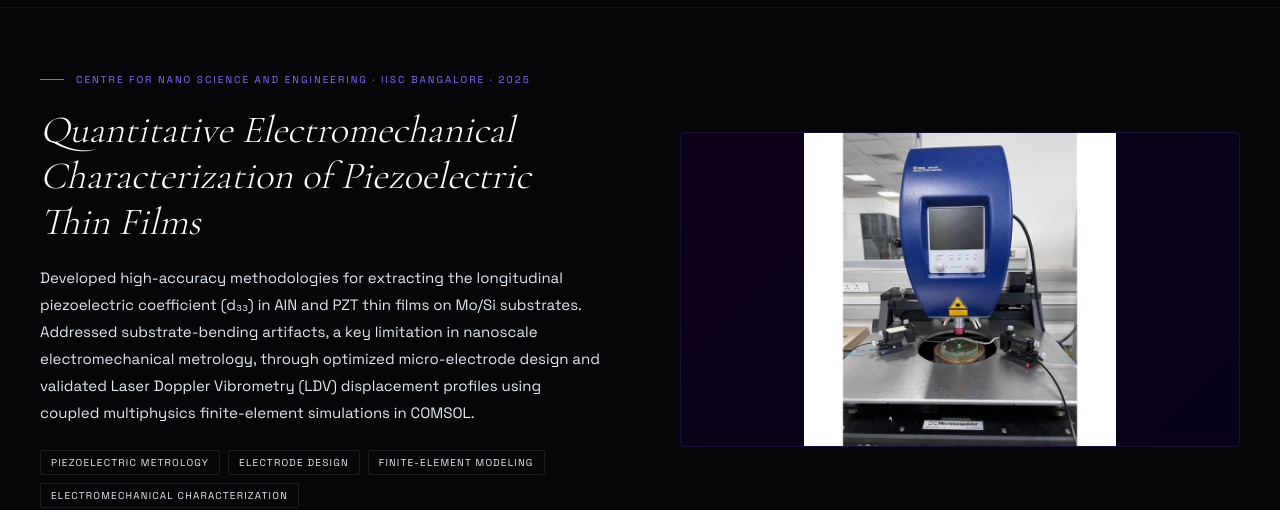
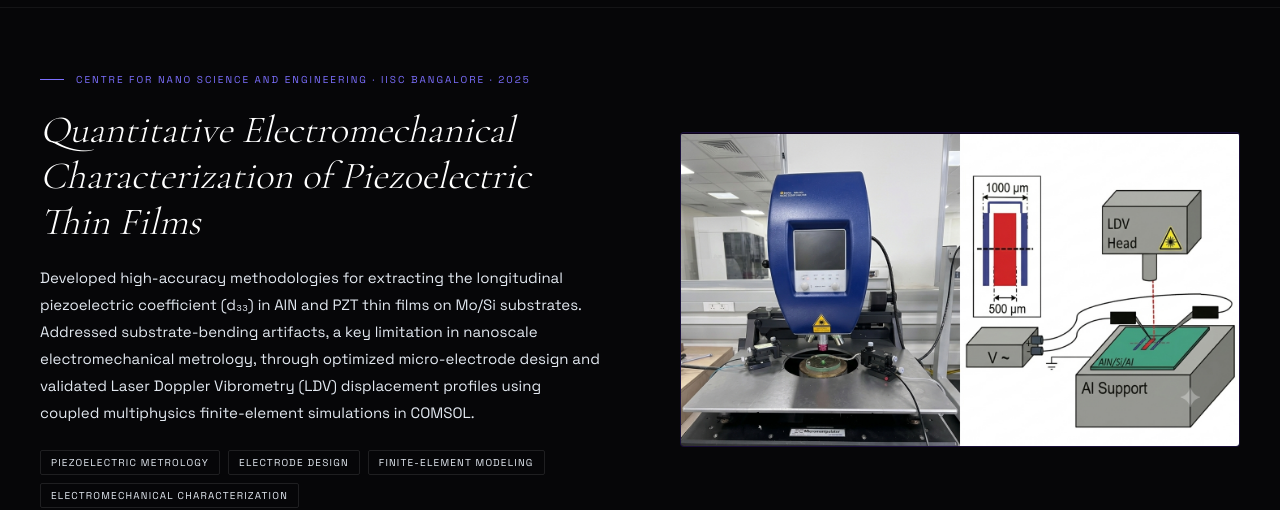
Before and after one commit to krishnadevpandey/krishnadev, a Next.js app: page / in a window 1280 px wide. Shown: the part 2240-2750 px from the top of the page. Built offline with nearby package versions, Linux system fonts and the light colour scheme.

Commit message:
Describe your changes

```diff
--- a/app/page.jsx
+++ b/app/page.jsx
@@ -53,7 +53,7 @@ const PROJECTS = [
     tags: ["Piezoelectric Metrology", "Electrode Design", "Finite-Element Modeling", "Electromechanical Characterization"],
     color: "#7c6fff",
     gradient: "linear-gradient(135deg, #0d001a 0%, #08001a 100%)",
-    image: "/images/ldv-setup.jpg",
+    image: "/images/ldv-setup.png",
     imageAlt: "Laser Doppler Vibrometry setup",
     accent: "rgba(124,111,255,0.08)",
   },
```
Also changed, not shown: public/images/ldv-setup.png (added).
